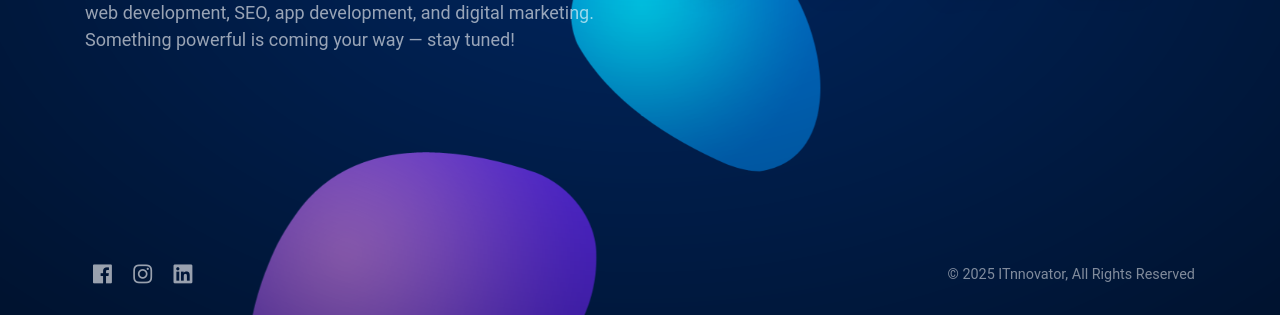
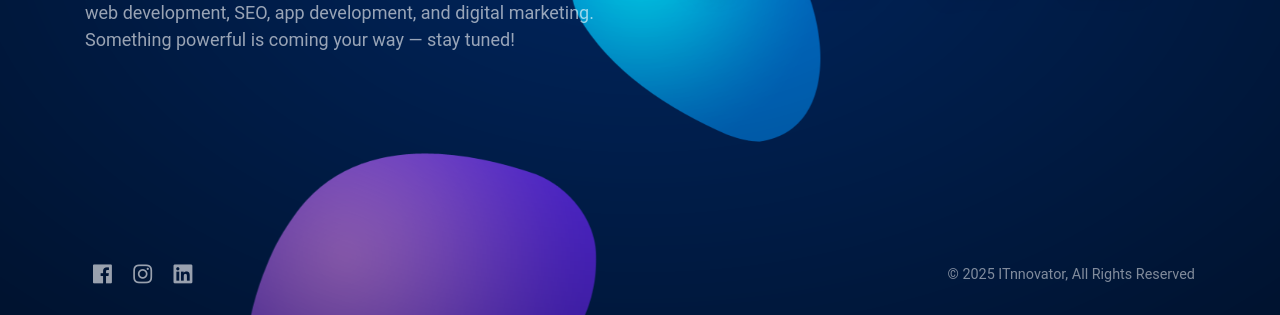
Before and after one commit to ITnnovator/ITnnovatorCS, a plain HTML site: page index.html in a window 1280 px wide. Shown: the part 485-800 px from the top of the page. Drawn offline with Linux system fonts and the light colour scheme.

Commit message:
Update index.html

```diff
--- a/index.html
+++ b/index.html
@@ -122,24 +122,24 @@
         <div class="ts-background ts-shapes-canvas position-fixed ts-separate-bg-element" data-bg-color="#00265f">
             <div class="ts-background-image ts-animate ts-scale" data-bg-image="assets/img/bg/14.png"></div>
             <div class="ts-background-image ts-animate ts-bounce" data-bg-image="assets/img/bg/13.png"></div>
-            <div class="ts-background-image ts-animate ts-scale" data-bg-image="assets/img/bg/12.png"
-                data-bg-opacity=".3"></div>
+<!--             <div class="ts-background-image ts-animate ts-scale" data-bg-image="assets/img/bg/12.png"
+                data-bg-opacity=".3"></div> -->
             <div class="ts-background-image ts-animate ts-scale" data-bg-image="assets/img/bg/11.png"></div>
             <div class="ts-background-image ts-animate ts-bounce" data-bg-image="assets/img/bg/10.png"></div>
-            <div class="ts-background-image ts-animate ts-bounce" data-bg-image="assets/img/bg/9.png"
-                data-bg-opacity=".8"></div>
-            <div class="ts-background-image ts-animate ts-bounce" data-bg-image="assets/img/bg/8.png"
-                data-bg-opacity=".8"></div>
+<!--             <div class="ts-background-image ts-animate ts-bounce" data-bg-image="assets/img/bg/9.png"
+                data-bg-opacity=".8"></div> -->
+<!--             <div class="ts-background-image ts-animate ts-bounce" data-bg-image="assets/img/bg/8.png"
+                data-bg-opacity=".8"></div> -->
             <div class="ts-background-image ts-animate ts-bounce" data-bg-image="assets/img/bg/7.png"></div>
-            <div class="ts-background-image ts-animate ts-bounce" data-bg-image="assets/img/bg/6.png"
-                data-bg-opacity=".8"></div>
-            <div class="ts-background-image ts-animate" data-bg-image="assets/img/bg/5.png" data-bg-opacity=".8"></div>
+<!--             <div class="ts-background-image ts-animate ts-bounce" data-bg-image="assets/img/bg/6.png"
+                data-bg-opacity=".8"></div> -->
+<!--             <div class="ts-background-image ts-animate" data-bg-image="assets/img/bg/5.png" data-bg-opacity=".8"></div> -->
             <div class="ts-background-image ts-animate ts-bounce" data-bg-image="assets/img/bg/4.png"></div>
-            <div class="ts-background-image ts-animate ts-bounce" data-bg-image="assets/img/bg/3.png"
-                data-bg-opacity=".8"></div>
+<!--             <div class="ts-background-image ts-animate ts-bounce" data-bg-image="assets/img/bg/3.png"
+                data-bg-opacity=".8"></div> -->
             <div class="ts-background-image ts-animate ts-bounce" data-bg-image="assets/img/bg/2.png"></div>
-            <div class="ts-background-image ts-animate ts-bounce" data-bg-image="assets/img/bg/1.png"
-                data-bg-opacity=".8"></div>
+<!--             <div class="ts-background-image ts-animate ts-bounce" data-bg-image="assets/img/bg/1.png"
+                data-bg-opacity=".8"></div> -->
         </div>
         <!--end ts-background-->
     </div>
```
